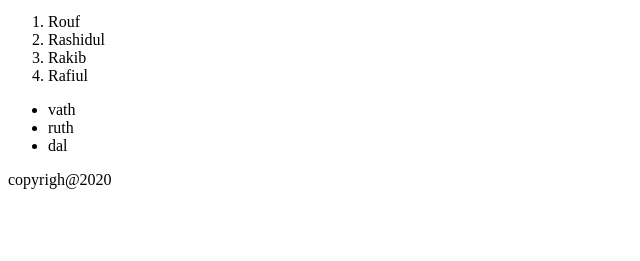
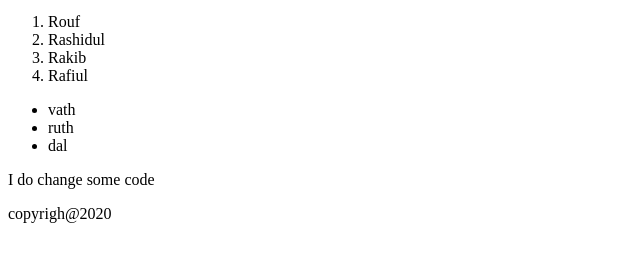
Before and after one commit to rashidul191/my-fast-web, a plain HTML site: page index.html in a window 1280 px wide. Shown: the part 159-420 px from the top of the page, without its empty margins (0-640 px from the left). Drawn offline with Linux system fonts and the light colour scheme.

Commit message:
Update index.html

```diff
--- a/index.html
+++ b/index.html
@@ -24,6 +24,7 @@
             <li>dal</li>
         </ul>
     </div>
+    <p> I do change some code </p?
 
 
 </body>
```
